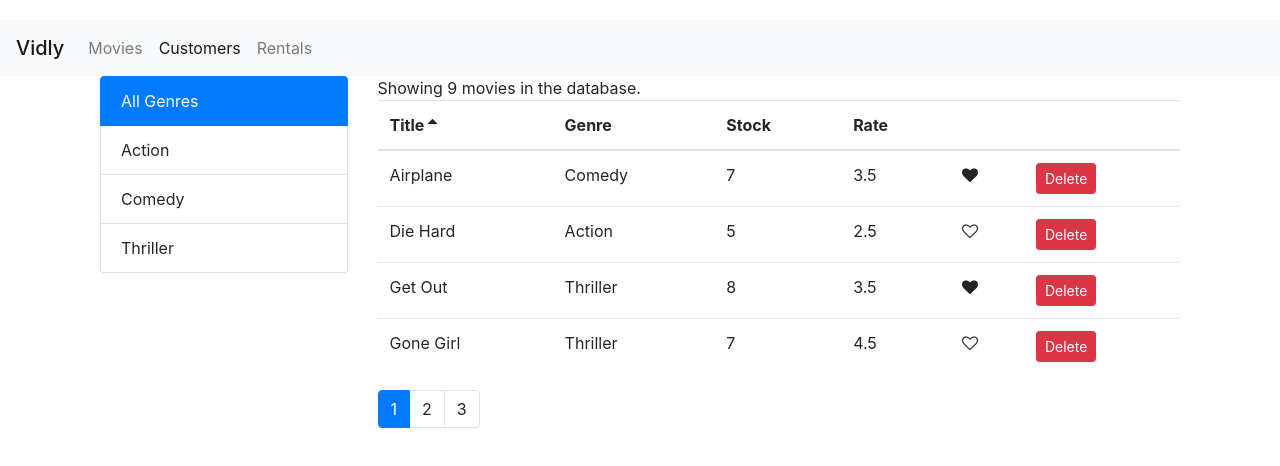
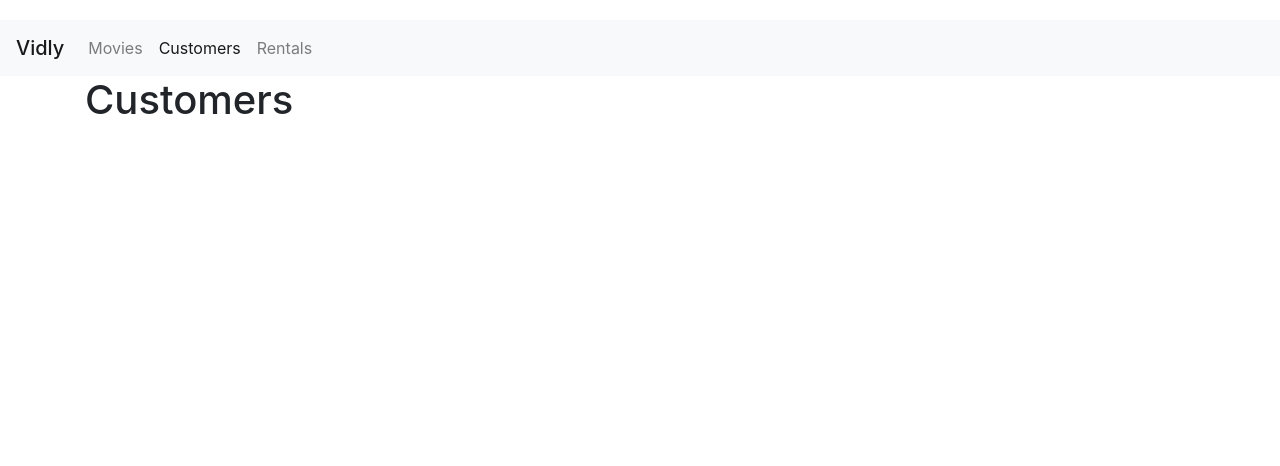
Before and after one commit to dberejno/ReactVidly, a React (Create React App) app: page /customers in a window 1280 px wide. Shown: the top 466 px of the page. Built offline with nearby package versions, Linux system fonts and the light colour scheme.

Commit message:
movie links started

```diff
--- a/src/App.js
+++ b/src/App.js
@@ -1,7 +1,12 @@
 import React, { Component } from "react";
+import { Switch, Route, Redirect } from "react-router-dom";
 import "./App.css";
 import Movies from "./components/movies";
 import NavBar from "./components/navbar";
+import Customers from "./components/customers";
+import Rentals from "./components/rentals";
+import Home from "./components/home";
+import NotFound from "./components/notFound";
 
 class App extends Component {
   render() {
@@ -9,7 +14,14 @@ class App extends Component {
       <div>
         <NavBar />
         <main role="main" className="container">
-          <Movies />
+          <Switch>
+            <Route path="/movies" component={Movies} />
+            <Route path="/customers" component={Customers} />
+            <Route path="/rentals" component={Rentals} />
+            <Route path="/not-found" component={NotFound} />
+            <Route path="/" exact component={Movies} />
+            <Redirect to="/not-found" />
+          </Switch>
         </main>
       </div>
     );
--- /dev/null
+++ b/src/components/customers.jsx
@@ -0,0 +1,7 @@
+import React from "react";
+
+const Customers = () => {
+  return <h1>Customers</h1>;
+};
+
+export default Customers;
--- /dev/null
+++ b/src/components/home.jsx
@@ -0,0 +1,7 @@
+import React from "react";
+
+const Home = () => {
+  return <h1>Vidly</h1>;
+};
+
+export default Home;
--- a/src/components/movies.jsx
+++ b/src/components/movies.jsx
@@ -6,6 +6,7 @@ import { getMovies, deleteMovie } from "../services/fakeMovieService";
 import { getGenres } from "../services/fakeGenreService";
 import { paginate } from "../utils/paginate";
 import _ from "lodash";
+import { Link } from "react-router-dom";
 
 class Movies extends Component {
   state = {
@@ -17,8 +18,13 @@ class Movies extends Component {
     sortColumn: { path: "title", order: "asc" }
   };
 
+  getMovieLink(movie) {
+    return <Link to={"/movies/" + movie._id}>movie.title</Link>;
+  }
+
   componentDidMount() {
-    const movies = getMovies();
+    var movies = getMovies();
+
     const selectedGenre = { _id: "0", name: "All Genres" };
     const genres = [selectedGenre, ...getGenres()];
     this.setState({ movies, selectedGenre, genres });
--- a/src/components/navbar.jsx
+++ b/src/components/navbar.jsx
@@ -1,13 +1,12 @@
 import React from "react";
-import { Link, NavLink } from "react-router-dom";
-import Movies from "./movies";
+import { NavLink } from "react-router-dom";
 
 const NavBar = () => {
   return (
     <nav className="navbar navbar-expand-lg navbar-light bg-light">
-      <a className="navbar-brand mb-0 h1" href="#">
+      <NavLink className="navbar-brand mb-0 h1" to="/">
         Vidly
-      </a>
+      </NavLink>
       <button
         className="navbar-toggler"
         type="button"
--- /dev/null
+++ b/src/components/notFound.jsx
@@ -0,0 +1,7 @@
+import React from "react";
+
+const NotFound = () => {
+  return <h1>Not Found</h1>;
+};
+
+export default NotFound;
--- /dev/null
+++ b/src/components/rentals.jsx
@@ -0,0 +1,7 @@
+import React from "react";
+
+const Rentals = () => {
+  return <h1>Rentals</h1>;
+};
+
+export default Rentals;
```
